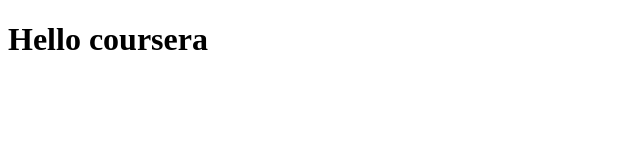
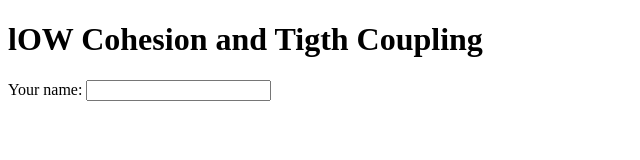
Before and after one commit to chaiebNejla/FirstProject, a plain HTML site: page index.html in a window 1280 px wide. Shown: the whole page, without its empty margins (0-640 px from the left). Drawn offline with Linux system fonts and the light colour scheme.

Commit message:
update index file

```diff
--- a/index.html
+++ b/index.html
@@ -2,11 +2,18 @@
 <html lang="en">
 <head>
     <meta charset="UTF-8">
+    <script src="app.js"></script>
     <meta name="viewport" content="width=device-width, initial-scale=1.0">
     <meta http-equiv="X-UA-Compatible" content="ie=edge">
-    <title>Hello coursera</title>
+    <title>Lecture 02-Single Page Web Application with AngularJS</title>
 </head>
 <body>
-   <h1>Hello coursera </h1>
+   <h1>lOW Cohesion and Tigth Coupling </h1>
+   <div id="nameCalculator">
+       <div>
+           Your name: <input type="text" id="name">
+       </div>
+       <div id="output"></div>
+   </div>
 </body>
 </html>
```
